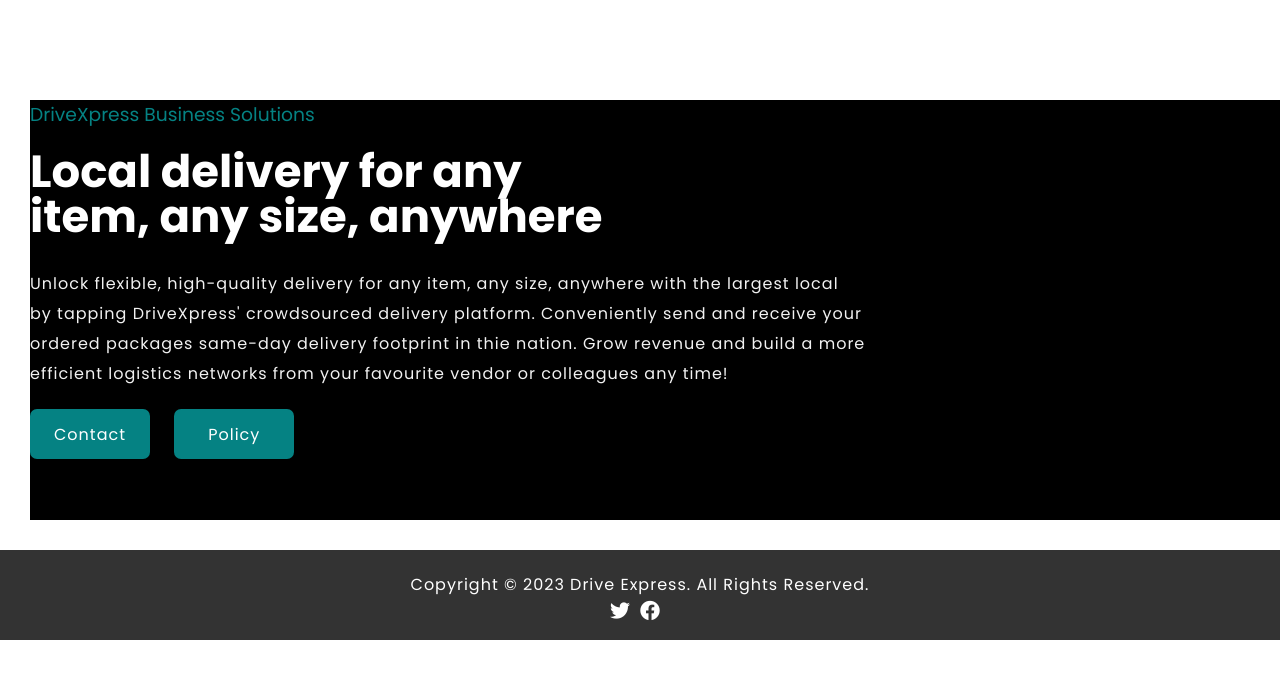
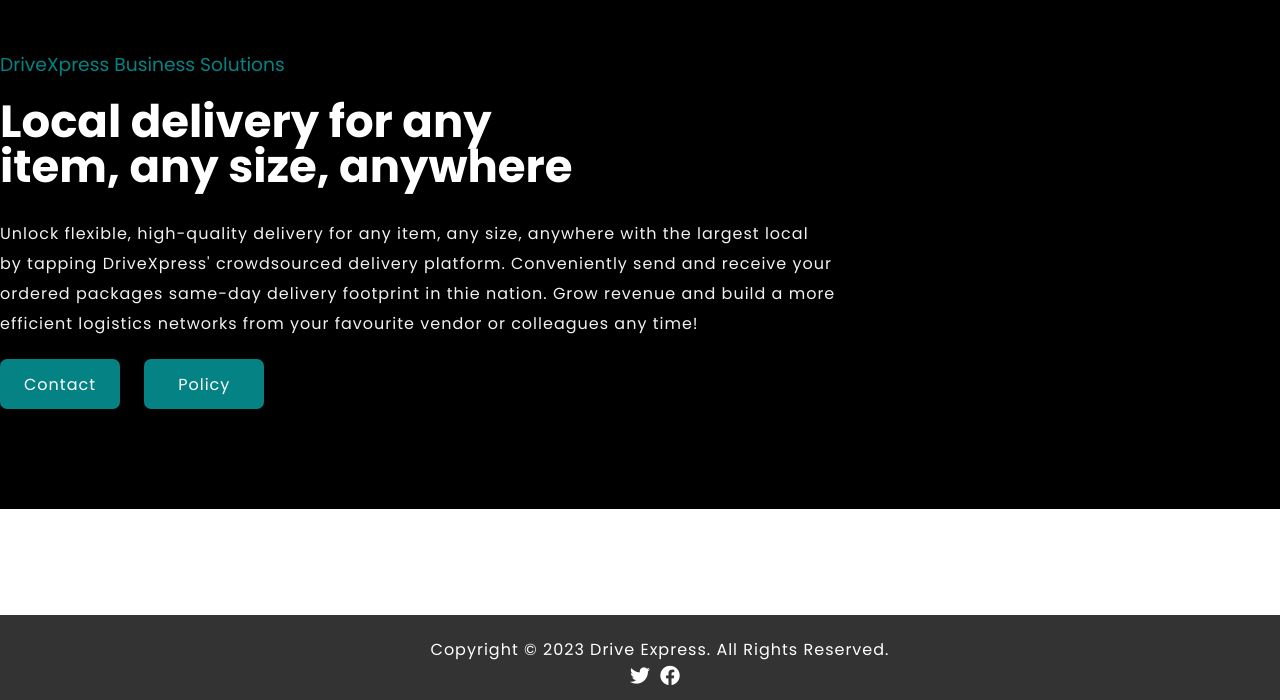
Before and after one commit to VictorOdongo/Project-Logistics, a Django app: page / in a window 1280 px wide. Shown: the part 100-800 px from the top of the page. Run offline with Django 4.2, Linux system fonts and the light colour scheme; parts of the project's set-up code (start-up, migrations or seed data) failed here and were passed over.

Commit message:
landing page

```diff
--- a/user/static/user/home.css
+++ b/user/static/user/home.css
@@ -2,8 +2,7 @@
 *{
     margin: 0;
     padding: 0;
-    transition: 0.5s;
-    /* overflow: hidden; */
+    /* transition: 0.5s; */
     font-family: 'Poppins', sans-serif;
 }
 header{
@@ -13,15 +12,20 @@ header{
   justify-content: space-between;
   align-items: center;
   background-color: #333;
+  background-position: center;
+  background-size: cover;
 }
 .main{
     width: 100%;
-    height: 420px;
+    height: 100%;
     background-color: black;
     background-repeat: no-repeat;
     background-size: cover;
     background-position: center;
-    margin: 100px 0 30px 30px;
+    /* margin: 100px 20px 30px 10px; */
+    /* padding: auto; */
+    padding-top: 50px;
+    padding-bottom: 100px;
 }
 .logo{
     color: #fff;
@@ -109,7 +113,6 @@ p{
     letter-spacing: 1px;
 
 }
-
 .flex-container {
   display: flex;
   flex-direction: row;
@@ -125,12 +128,15 @@ p{
   flex: 1;
 }
 footer {
+  position: absolute;
+  bottom: 0;
+  width: 100%;
   background-color: #333;
   color: #fff;
   padding: 20px;
   text-align: center;
   display: block;
-  height: 50px;
+  height: 45px;
 }
 footer p {
   margin: 0;
```
Also changed, not shown: user/templates/home.html (+5 -4 lines).
